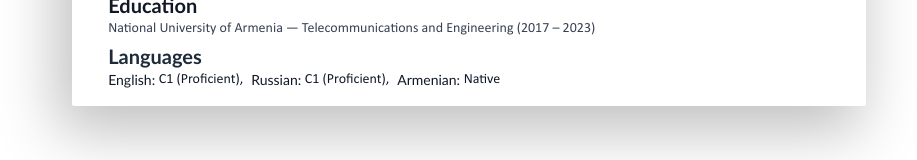
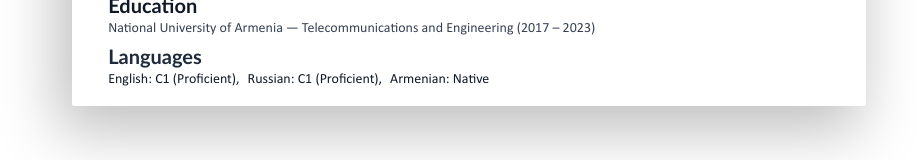
Before and after one commit to hakob-yan/resume-template, a React (Vite) app in the folder client-senior-position/: page / in a window 1280 px wide. Shown: the part 1161-1321 px from the top of the page, without its empty margins (171-1088 px from the left). Built offline with nearby package versions, Linux system fonts and the light colour scheme.

Commit message:
new structure

```diff
--- a/client-senior-position/src/components/CV/data.ts
+++ b/client-senior-position/src/components/CV/data.ts
@@ -1,13 +1,23 @@
-// Job type
-export type Job = {
-  title: string;
-  company: string;
-  period: string;
-  location?: string;
-  responsibilities: string[];
-};
 
-export const jobs: Job[] = [
+export const cvText = {
+  header: {
+    name: "Hakob Hakobyan",
+    title: "Senior Full Stack Engineer (React · Node.js · Cloud)",
+    location: "Yerevan, Armenia",
+    phone: "+374 93 102 122",
+    email: "devhakob@gmail.com",
+    linkedin: "linkedin.com/in/hakob-yan",
+    github: "github.com/hakob-yan",
+  },
+  summary: {
+    heading: "Summary",
+    content:
+      "Senior Engineer with 5+ years building high-throughput web apps using TypeScript, React (Next.js), and Node.js. Experienced in leading teams to deliver crypto payment gateways and real-time data platforms. Skilled in migrating monoliths to scalable cloud systems. Focused on high engineering standards, mentoring, and clean, maintainable code that balances technical debt with business needs.",
+  },
+  experience: {
+    heading: "Professional Experience",
+  },
+  jobs: [
     {
       title: "Lead Frontend Engineer",
       company: "Swaps.app",
@@ -62,4 +72,31 @@ export const jobs: Job[] = [
         "Wrote unit tests for React components and maintained database interactions (MongoDB, MySQL) to ensure code stability.",
       ],
     },
-];
+  ],
+  skills: {
+    heading: "Technical Skills",
+    frontend:
+      "JavaScript (ES6+), TypeScript, React, Next.js, Redux Toolkit, MobX, GraphQL, Tailwind CSS, Material-UI, Styled Components, D3.js, Micro Frontends",
+    backend:
+      "Node.js, Express, REST APIs, WebSockets, RabbitMQ, Microservices, Event-Driven Architecture, Serverless (AWS Lambda), Python, Authentication & Authorization (JWT, 2FA), Performance Optimization, Security (OWASP), Load Balancing, Horizontal Scaling, Design Patterns, SOLID Principles",
+    databases:
+      "PostgreSQL, MongoDB, MySQL, Redis, Indexing, Query Optimization, Caching, Data Validation",
+    testing:
+      "Jest, React Testing Library, Cypress, Playwright, Test Coverage & Quality Standards",
+    devops:
+      "Docker, AWS (Lambda, S3), CI/CD, Git, Containerization, Monitoring & Deployment Automation",
+  },
+  education: {
+    heading: "Education",
+    content:
+      "National University of Armenia — Telecommunications and Engineering (2017 – 2023)",
+  },
+  languages: {
+    heading: "Languages",
+    content: [
+      { lang: "English", level: "C1 (Proficient)" },
+      { lang: "Russian", level: "C1 (Proficient)" },
+      { lang: "Armenian", level: "Native" },
+    ],
+  },
+};
--- a/client-senior-position/src/components/CV/index.tsx
+++ b/client-senior-position/src/components/CV/index.tsx
@@ -1,22 +1,18 @@
 import React from "react";
-import { jobs, type Job } from "./data";
+import { cvText } from "./data";
+import type { IJob } from "./types";
 
-// Refactored JobItem
-const JobItem: React.FC<{ job: Job }> = ({ job }) => (
+const JobItem: React.FC<{ job: IJob }> = ({ job }) => (
   <div>
     <div className="flex justify-between items-center">
-      {/* Job title and company */}
       <h3 className="text-base font-semibold">
         {job.title} <span className="font-bold">— {job.company}</span>
       </h3>
-
-      {/* Period and location */}
       <span className="text-sm font-bold">
         {job.period}
         {job.location ? ` · ${job.location}` : ""}
       </span>
     </div>
-
     <ul className="list-disc pl-5 space-y-0.5 text-gray-700">
       {job.responsibilities.map((item, idx) => (
         <li key={idx}>{item}</li>
@@ -24,109 +20,103 @@ const JobItem: React.FC<{ job: Job }> = ({ job }) => (
     </ul>
   </div>
 );
-// Main CV component
+
+// --- Main CV component ---
 const CV: React.FC = () => {
   return (
     <div className="text-gray-900 px-4 text-sm leading-snug">
       <div className="w-full p-5 space-y-1">
         {/* HEADER */}
         <header>
-          <h1 className="text-3xl font-bold tracking-tight">Hakob Hakobyan</h1>
+          <h1 className="text-3xl font-bold tracking-tight">
+            {cvText.header.name}
+          </h1>
           <p className="text-lg font-semibold text-gray-700">
-            Senior Full Stack Engineer (React · Node.js · Cloud)
+            {cvText.header.title}
           </p>
           <div className="flex flex-wrap gap-x-1.5 gap-y-1 text-xs text-gray-600 items-center">
-            <span>Yerevan, Armenia</span>
+            <span>{cvText.header.location}</span>
             <span>•</span>
-            <a href="tel:+37493102122" className="hover:underline">
-              +374 93 102 122
-            </a>
-            <span>•</span>
-            <a href="mailto:devhakob@gmail.com" className="hover:underline">
-              devhakob@gmail.com
+            <a href={`tel:${cvText.header.phone}`} className="hover:underline">
+              {cvText.header.phone}
             </a>
             <span>•</span>
             <a
-              href="https://www.linkedin.com/in/hakob-yan"
+              href={`mailto:${cvText.header.email}`}
+              className="hover:underline"
+            >
+              {cvText.header.email}
+            </a>
+            <span>•</span>
+            <a
+              href={`https://${cvText.header.linkedin}`}
               target="_blank"
               rel="noopener noreferrer"
               className="hover:underline"
             >
-              linkedin.com/in/hakob-yan
+              {cvText.header.linkedin}
             </a>
             <span>•</span>
             <a
-              href="https://github.com/hakob-yan"
+              href={`https://${cvText.header.github}`}
               target="_blank"
               rel="noopener noreferrer"
               className="hover:underline"
             >
-              github.com/hakob-yan
+              {cvText.header.github}
             </a>
           </div>
         </header>
 
         {/* SUMMARY */}
         <section>
-          <h2 className="text-xl font-bold">Summary</h2>
-          <p className="text-gray-700 leading-snug">
-            Senior Engineer with 5+ years building high-throughput web apps
-            using TypeScript, React (Next.js), and Node.js. Experienced in
-            leading teams to deliver crypto payment gateways and real-time data
-            platforms. Skilled in migrating monoliths to scalable cloud systems.
-            Focused on high engineering standards, mentoring, and clean,
-            maintainable code that balances technical debt with business needs.
-          </p>
+          <h2 className="text-xl font-bold">{cvText.summary.heading}</h2>
+          <p className="text-gray-700 leading-snug">{cvText.summary.content}</p>
         </section>
 
         {/* EXPERIENCE */}
         <section>
-          <h2 className="text-xl font-bold">Professional Experience</h2>
-          {jobs.map((job, idx) => (
+          <h2 className="text-xl font-bold">{cvText.experience.heading}</h2>
+          {cvText.jobs.map((job, idx) => (
             <JobItem key={idx} job={job} />
           ))}
         </section>
 
         {/* SKILLS */}
         <section>
-          <h2 className="text-xl font-bold text-gray-800">Technical Skills</h2>
+          <h2 className="text-xl font-bold text-gray-800">
+            {cvText.skills.heading}
+          </h2>
           <p className="text-gray-700">
-            <strong>Frontend:</strong> JavaScript (ES6+), TypeScript, React,
-            Next.js, Redux Toolkit, MobX, GraphQL, Tailwind CSS, Material-UI,
-            Styled Components, D3.js, Micro Frontends
-            <br />
-            <strong>Backend:</strong> Node.js, Express, REST APIs, WebSockets,
-            RabbitMQ, Microservices, Event-Driven Architecture, Serverless (AWS
-            Lambda), Python, Authentication & Authorization (JWT, 2FA),
-            Performance Optimization, Security (OWASP), Load Balancing,
-            Horizontal Scaling, Design Patterns, SOLID Principles
-            <br />
-            <strong>Databases:</strong> PostgreSQL, MongoDB, MySQL, Redis,
-            Indexing, Query Optimization, Caching, Data Validation
-            <br />
-            <strong>Testing:</strong> Jest, React Testing Library, Cypress,
-            Playwright, Test Coverage & Quality Standards
-            <br />
-            <strong>DevOps & Tools:</strong> Docker, AWS (Lambda, S3), CI/CD,
-            Git, Containerization, Monitoring & Deployment Automation
+            <strong>Frontend:</strong> {cvText.skills.frontend} <br />
+            <strong>Backend:</strong> {cvText.skills.backend} <br />
+            <strong>Databases:</strong> {cvText.skills.databases} <br />
+            <strong>Testing:</strong> {cvText.skills.testing} <br />
+            <strong>DevOps & Tools:</strong> {cvText.skills.devops}
           </p>
         </section>
 
         {/* EDUCATION */}
         <section>
-          <h2 className="text-xl font-bold">Education</h2>
-          <p className="text-gray-700">
-            National University of Armenia — Telecommunications and Engineering
-            (2017 – 2023)
-          </p>
+          <h2 className="text-xl font-bold">{cvText.education.heading}</h2>
+          <p className="text-gray-700">{cvText.education.content}</p>
         </section>
+
+        {/* LANGUAGES */}
         <section>
-          <h2 className="text-xl font-semibold text-gray-800">Languages</h2>
+          <h2 className="text-xl font-semibold text-gray-800">
+            {cvText.languages.heading}
+          </h2>
           <p className="flex">
-            <span className="font-medium">English:&#160;</span> C1 (Proficient),
-            <span className="font-medium ml-2">Russian:&#160;</span> C1
-            (Proficient),
-            <span className="font-medium ml-2">Armenian:&#160;</span> Native
+            {cvText.languages.content.map((lang, idx) => (
+              <span
+                key={idx}
+                className={`font-medium${idx > 0 ? " ml-2" : ""}`}
+              >
+                {lang.lang}:&#160;{lang.level}
+                {idx < cvText.languages.content.length - 1 ? "," : ""}
+              </span>
+            ))}
           </p>
         </section>
       </div>
--- /dev/null
+++ b/client-senior-position/src/components/CV/types.ts
@@ -0,0 +1,8 @@
+// Job type
+export type IJob = {
+  title: string;
+  company: string;
+  period: string;
+  location?: string;
+  responsibilities: string[];
+};
```
Lines whose indentation alone changed are shown as unchanged.
